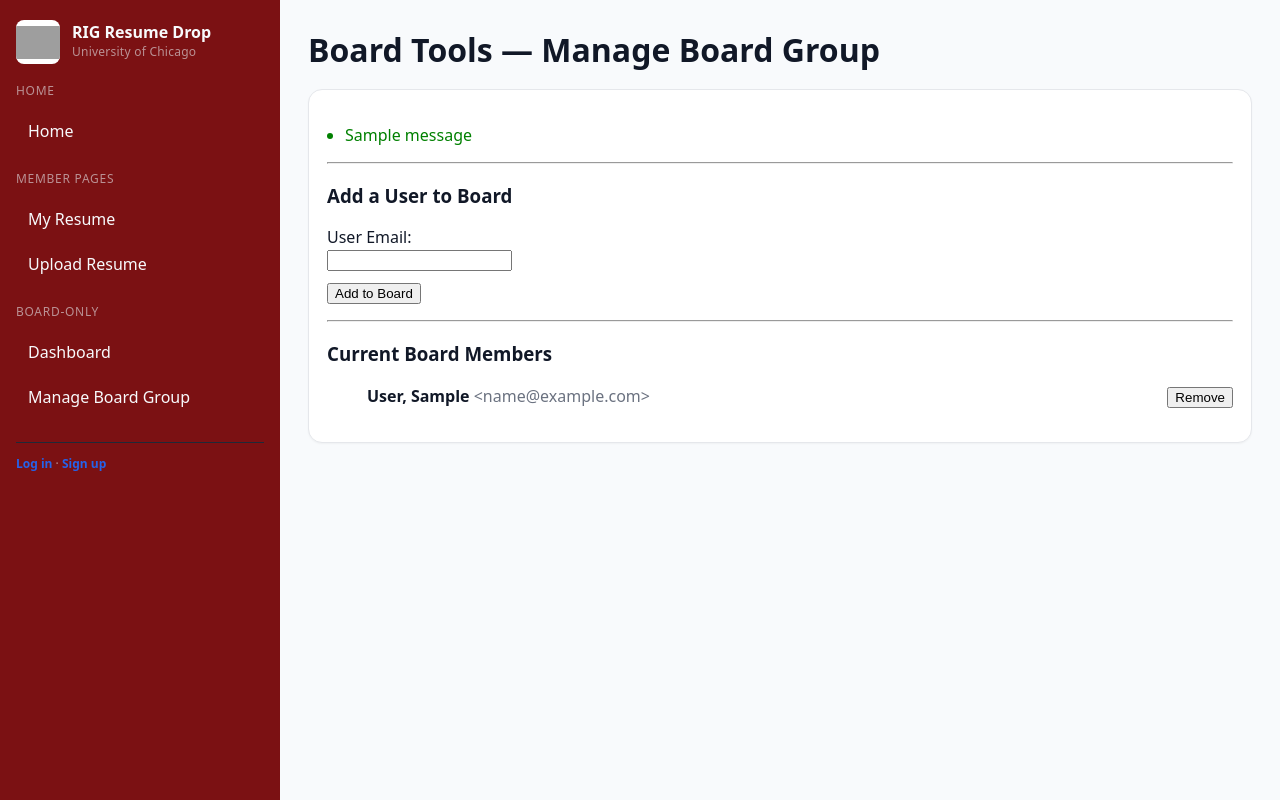
After one commit to annie-rey/finance-club-resume-drop, a Django app: template app/templates/app/board_group_manage.html in a window 1280 px wide. The commit adds this page. Run offline with Django 5.2, Linux system fonts and the light colour scheme; tables that the repository leaves empty hold one stand-in row (values such as "Sample post"); the template is opened without the code that fills it: values that come from a table or form of the project are taken from there, most other values are stand-ins (such as "Sample title", 1, 10 or a date in 2020); one stand-in notice (Sample message) is shown; grey boxes are pictures that could not be loaded.

Commit message:
add manage board page

```diff
--- a/app/forms.py
+++ b/app/forms.py
@@ -68,3 +68,9 @@ class ResumeUploadForm(forms.Form):
             raise forms.ValidationError("File size must be under 10MB.")
 
         return f
+
+class AddBoardMemberForm(forms.Form):
+    email = forms.EmailField(
+        label="User Email",
+        help_text="Enter the email of the user to add to the Board group."
+    )
--- a/app/templates/app/base.html
+++ b/app/templates/app/base.html
@@ -116,8 +116,11 @@
       <div class="section">Board-Only</div>
       <ul class="nav">
         {% url 'board_list' as url_board %}
+        {% url 'board_group_manage' as url_board_manage %}
         <li><a href="{{ url_board }}" class="{% if request.path == url_board %}active{% endif %}">Dashboard</a></li>
+        <li><a href="{{ url_board_manage }}" class="{% if request.path == url_board_manage %}active{% endif %}">Manage Board Group</a></li>
       </ul>
+
 
       <div class="footnote">
         {% if request.user.is_authenticated %}
--- /dev/null
+++ b/app/templates/app/board_group_manage.html
@@ -0,0 +1,55 @@
+{% extends "app/base.html" %}
+{% block title %}Board Tools — Manage Board Group{% endblock %}
+{% block page_heading %}Board Tools — Manage Board Group{% endblock %}
+
+{% block content %}
+<div class="card">
+    {% if messages %}
+    <ul style="padding-left: 18px;">
+      {% for message in messages %}
+      <li style="color:{% if 'success' in message.tags %}green{% elif 'error' in message.tags %}crimson{% elif 'warning' in message.tags %}darkorange{% else %}#333{% endif %};">
+      {{ message }}
+      </li>
+      {% endfor %}
+    </ul>
+    <hr>
+  {% endif %}
+
+  <h3>Add a User to Board</h3>
+  <form method="post" style="margin-bottom: 16px;">
+    {% csrf_token %}
+    {{ add_form.non_field_errors }}
+    <div>
+      {{ add_form.email.label_tag }}<br>
+      {{ add_form.email }}
+      {{ add_form.email.errors }}
+    </div>
+    <div style="margin-top:10px;">
+      <button class="btn" type="submit" name="action_add" value="1">Add to Board</button>
+    </div>
+  </form>
+
+  <hr>
+
+  <h3>Current Board Members</h3>
+  {% if board_users %}
+    <ul>
+      {% for u in board_users %}
+        <li style="display:flex; align-items:center; gap:10px; margin:6px 0;">
+          <div style="flex:1;">
+            <strong>{{ u.last_name }}, {{ u.first_name }}</strong>
+            <span style="color:#6b7280;">&lt;{{ u.email }}&gt;</span>
+          </div>
+          <form method="post" onsubmit="return confirm('Remove {{ u.get_full_name|default:u.email }} from Board?');">
+            {% csrf_token %}
+            <input type="hidden" name="user_id" value="{{ u.id }}">
+            <button class="btn" type="submit" name="action_remove" value="1">Remove</button>
+          </form>
+        </li>
+      {% endfor %}
+    </ul>
+  {% else %}
+    <p><em>No users are currently in the Board group.</em></p>
+  {% endif %}
+</div>
+{% endblock %}
--- a/app/urls.py
+++ b/app/urls.py
@@ -15,4 +15,5 @@ urlpatterns = [
     # Board pages
     path("board/", views.board_list, name="board_list"),
     path("board/book.zip", views.board_download_zip, name="board_download_zip"),
+    path("board/manage/", views.board_group_manage, name="board_group_manage")
 ]
```
Also changed, not shown: app/views.py (+60 -2 lines).
